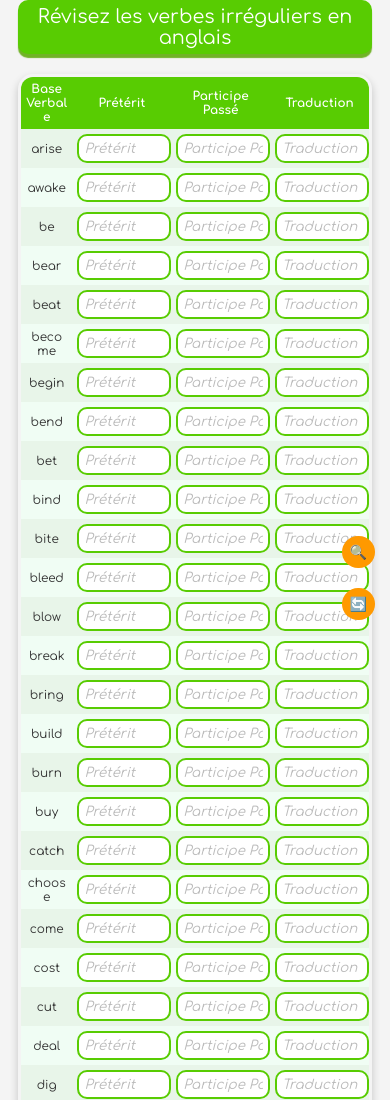
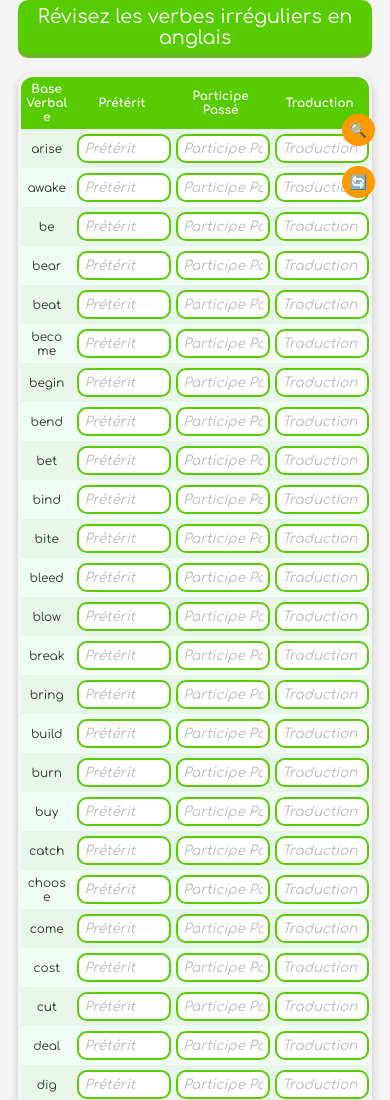
Before and after one commit to zoulfai/verbe_irregulier, a plain HTML site: page index.html in a window 390 px wide. Shown: the top 1100 px of the page. Drawn offline with Linux system fonts and the light colour scheme.

Commit message:
v4
modification position bulle petit ecran

```diff
--- a/style.css
+++ b/style.css
@@ -132,7 +132,7 @@ input {
     }
 
     .floating-buttons {
-        top: 60%;
+        top: 10%;
         right: 10px;
     }
 
@@ -154,7 +154,7 @@ input {
     }
 
     .floating-buttons {
-        top: 60%;
+        top: 10%;
         right: 5px;
     }
 
```
